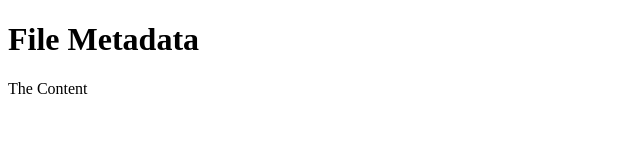
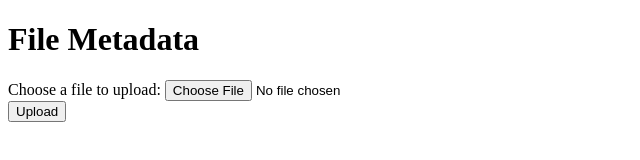
Before and after one commit to juanramirezcastaneda/file-metadata, a website: page views/index.html in a window 1280 px wide. Shown: the whole page, without its empty margins (0-640 px from the left). Drawn offline with Linux system fonts and the light colour scheme.

Commit message:
add nedded html

```diff
--- a/views/index.html
+++ b/views/index.html
@@ -21,7 +21,15 @@
     </header>
     <main>
       <div class="container">
-        The Content
+        <div>
+          <div>
+            <label for="file">Choose a file to upload:</label>
+            <input type="file" id="file" name="file" />
+          </div>
+          <div>
+            <button>Upload</button>
+          </div>
+        </div>
       </div>
     </main>
   </body>
```
